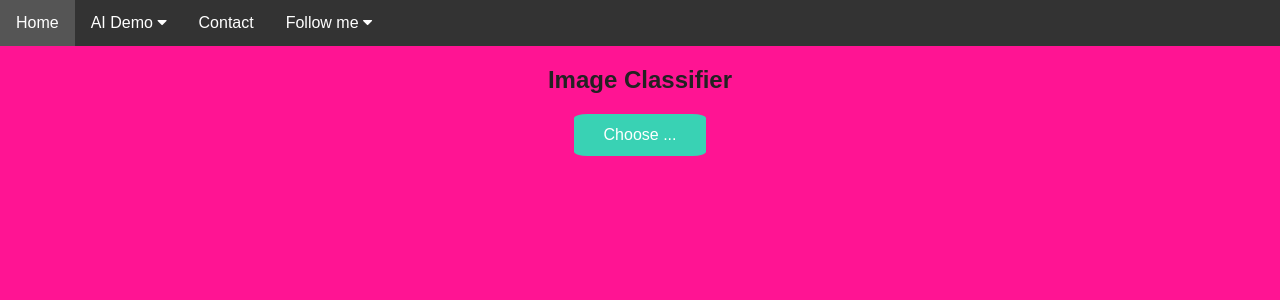
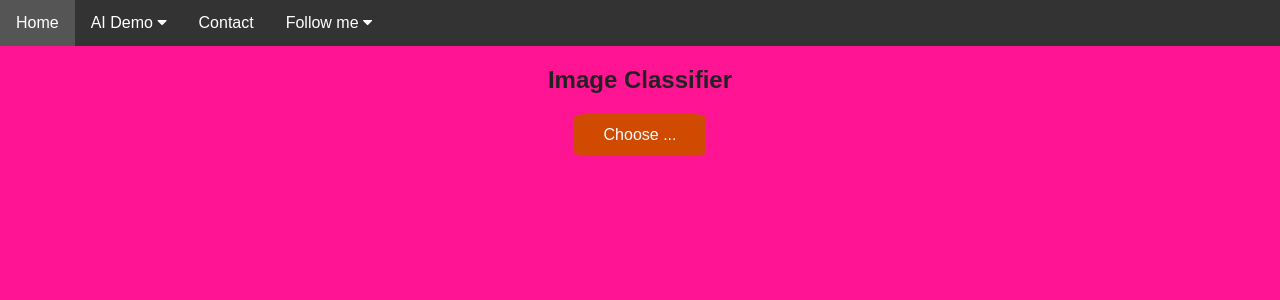
Before and after one commit to TizianFusserDE/Flask-Keras-WebApp, a Flask app: page /imageclassification in a window 1280 px wide. Shown: the top 300 px of the page. Run offline with Flask 2, Linux system fonts and the light colour scheme; some libraries are stand-ins or nearby versions.

Commit message:
Update image.css

```diff
--- a/static/css/image.css
+++ b/static/css/image.css
@@ -41,7 +41,7 @@ input[type="file"] {
 .upload-label{
     display: inline-block;
     padding: 12px 30px;
-    background: #39D2B4;
+    background: #D04A02;
     color: #fff;
     font-size: 1em;
     transition: all .4s;
@@ -50,7 +50,7 @@ input[type="file"] {
 }
 
 .upload-label:hover{
-    background: #34495E;
+    background: #D04A02;
     color: #39D2B4;
 }
 
```
